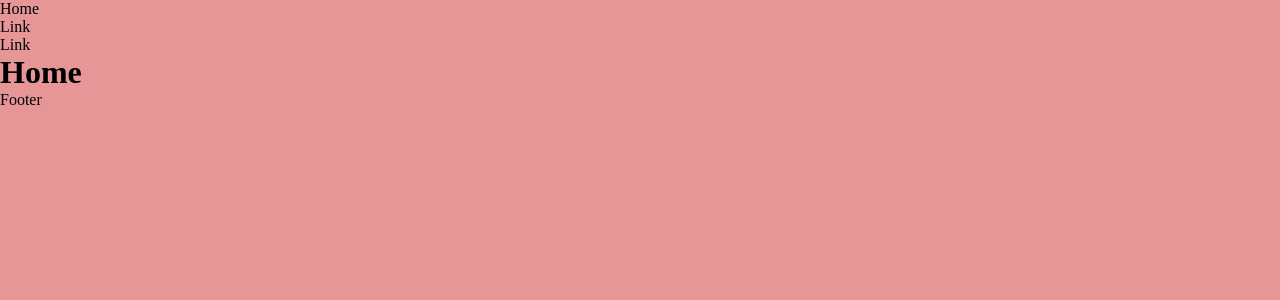
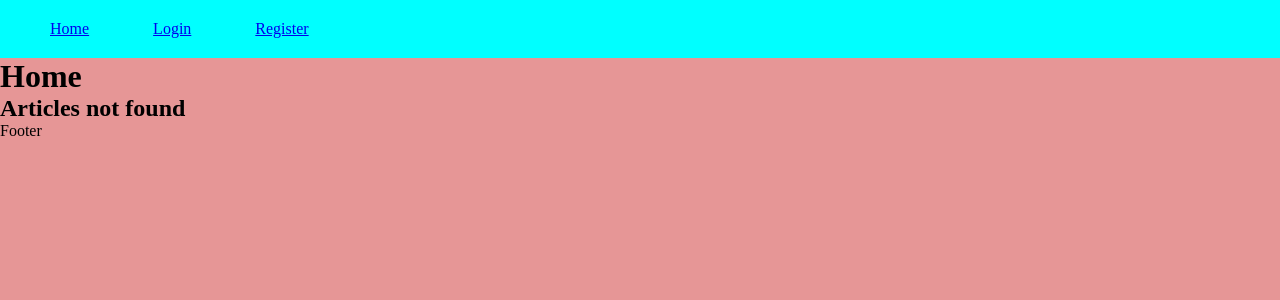
Before and after one commit to Nikita-Goncharov/DjangoArticleTask, a Django app: page / in a window 1280 px wide. Shown: the top 300 px of the page. Run offline with Django 4.2, Linux system fonts and the light colour scheme; data that the repository does not hold is empty.

Commit message:
make basic frontend

```diff
--- a/django_articles/articles/static/articles/css/style.css
+++ b/django_articles/articles/static/articles/css/style.css
@@ -3,6 +3,22 @@
     margin: 0;
 }
 
+header {
+    padding: 20px;
+    background-color: aqua;
+}
+
+header ul {
+    list-style: none;
+}
+
+header ul li {
+    display: inline;
+    padding: 20px 30px;
+}
+
+
+
 body {
     background-color: #e69696;
 }
--- a/django_articles/articles/templates/articles/base.html
+++ b/django_articles/articles/templates/articles/base.html
@@ -12,9 +12,15 @@
     <div class="wrapper">
         <header>
             <ul>
-                <li><a>Home</a></li>
-                <li><a>Link</a></li>
-                <li><a>Link</a></li>
+                <li><a href="{% url 'home' %}">Home</a></li>
+                {% if user.is_authenticated %}
+                <li><a href="{% url 'create_article' %}">Create Article</a></li>
+                <li><a href="{% url 'logout' %}">Logout</a></li>
+                {% else %}
+                <li><a href="{% url 'login' %}">Login</a></li>
+                <li><a href="{% url 'register' %}">Register</a></li>
+                {% endif %}
+
             </ul>
         </header>
         <div class="container">
--- a/django_articles/articles/templates/articles/home.html
+++ b/django_articles/articles/templates/articles/home.html
@@ -4,4 +4,15 @@
 
 {% block content %}
 <h1>Home</h1>
+{% if articles %}
+    {% for article in articles %}
+        <div class="article">
+            <a href=""><h3>Title: {{ article.title }}</h3></a>
+            <h5>Author: {{ article.author }}</h5>
+            <h6>Date: {{ article.created_date }}</h6>
+        </div>
+    {% endfor %}
+{% else %}
+    <h2>Articles not found</h2>
+{% endif %}
 {% endblock content %}
--- a/django_articles/articles/urls.py
+++ b/django_articles/articles/urls.py
@@ -5,4 +5,8 @@ from django.urls import path
 
 urlpatterns = [
     path("", views.home, name="home"),
+    path("create_article/", views.create_article, name="create_article"),
+    path("login/", views.login, name="login"),
+    path("logout/", views.logout, name="logout"),
+    path("register/", views.register, name="register"),
 ]
--- a/django_articles/articles/views.py
+++ b/django_articles/articles/views.py
@@ -1,5 +1,33 @@
-from django.shortcuts import render
+from django.shortcuts import render, redirect
+from django.contrib.auth import login, logout
+from django.contrib.auth.decorators import login_required
+
+from .forms import ArticleForm, LoginForm, RegisterForm
+from .models import Article
 
 
 def home(request):
-    return render(request, 'articles/home.html')
+    articles = Article.objects.all()
+    return render(request, 'articles/home.html', context={'articles': articles})
+
+
+def register(request):
+    form = RegisterForm()
+    return render(request, 'articles/register.html', context={'form': form})
+
+
+def login(request):
+    form = LoginForm()
+    return render(request, 'articles/login.html', context={'form': form})
+
+
+@login_required
+def logout(request):
+    logout(request)
+    return redirect('home')
+
+
+@login_required
+def create_article(request):
+    form = ArticleForm()
+    return render(request, 'articles/create_article.html', context={'form': form})
```
Also changed, not shown: django_articles/articles/forms.py (added, +18 -0 lines), django_articles/articles/models.py (+8 -0 lines), django_articles/articles/templates/articles/create_article.html (added, +13 -0 lines), django_articles/articles/templates/articles/login.html (added, +13 -0 lines), django_articles/articles/templates/articles/register.html (added, +15 -0 lines), django_articles/articles/migrations/0003_initial.py (added), django_articles/articles/migrations/0004_alter_article_author_delete_author.py (added).
